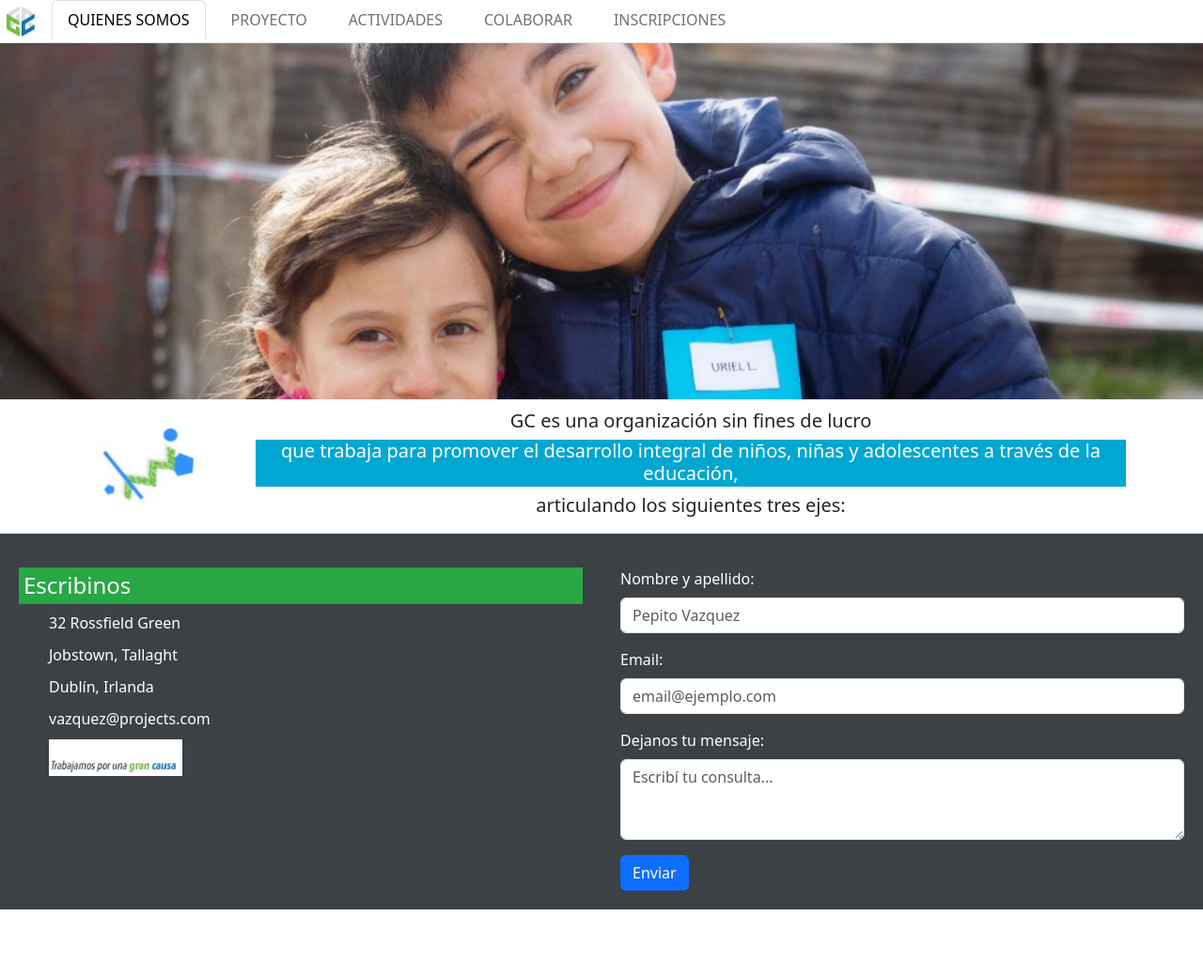
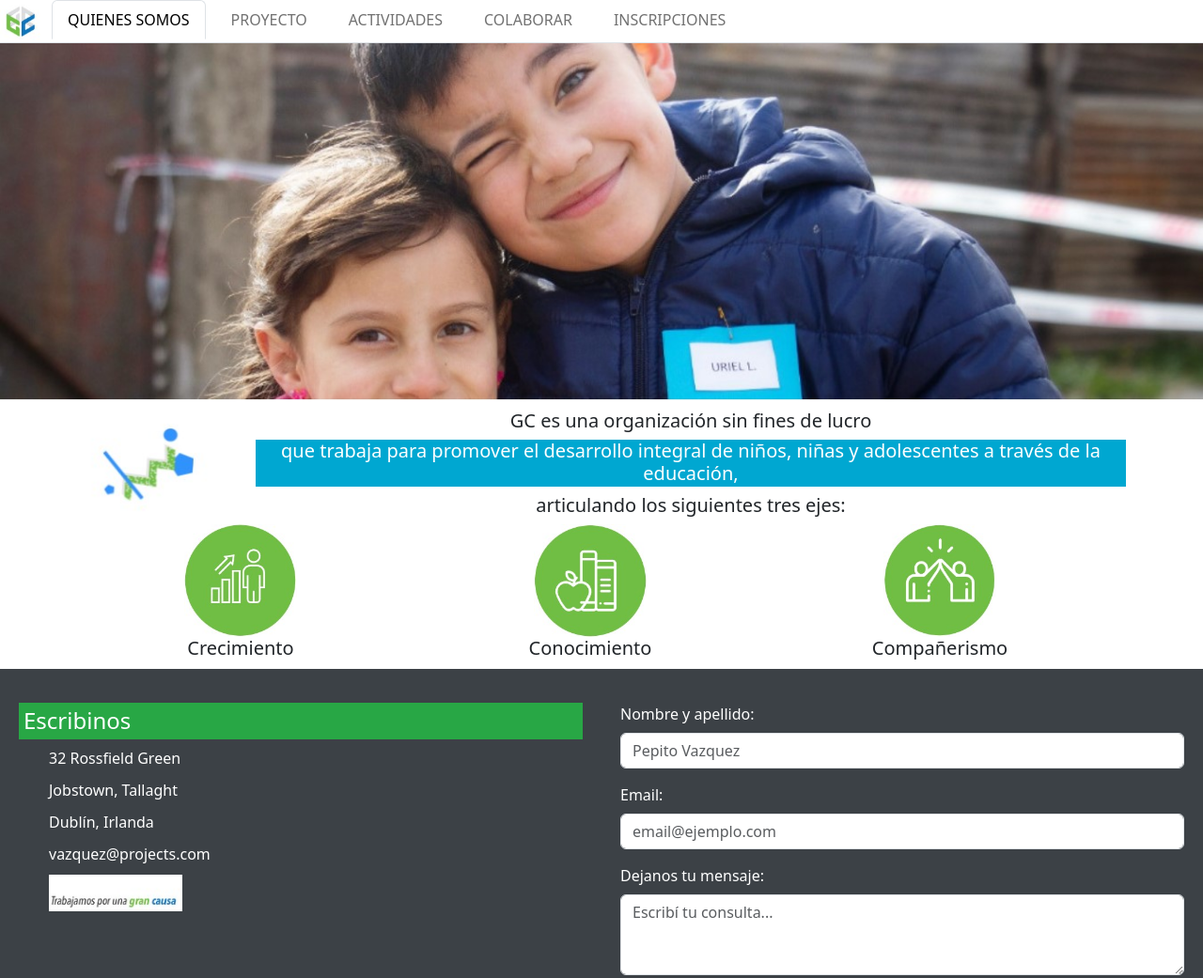
Before and after one commit to avazquez99/web_page_edIT, a plain HTML site: page index.html in a window 1280 px wide. Shown: the top 1041 px of the page at 94% size. Before the commit the page ends 968 px from the top, so only its background shows below. Drawn offline with nearby package versions, Linux system fonts and the light colour scheme.

Commit message:
Advance in index section

```diff
--- a/index.html
+++ b/index.html
@@ -77,9 +77,18 @@
           <h5>articulando los siguientes tres ejes:</h5>
         </div>
         <div class="row">
-          <div class="col"></div>
-          <div class="col"></div>
-          <div class="col"></div>
+          <div class="col-sm-4" style="display: flex; flex-direction: column; align-items: center;">
+            <img style="width: 120px; height: 120px;" src="images/growing-pillar.jpg" alt="growing-pillar">
+            <h5 style="padding: 0; margin: 0;">Crecimiento</h5>
+          </div>
+          <div class="col-sm-4" style="display: flex; flex-direction: column; align-items: center;">
+            <img style="width: 120px; height: 120px;" src="images/knowledge-pillar.jpg" alt="knowledge-pillar">
+            <h5 style="padding: 0; margin: 0;">Conocimiento</h5>
+          </div>
+          <div class="col-sm-4" style="display: flex; flex-direction: column; align-items: center;">
+            <img style="width: 120px; height: 120px;" src="images/friendship-pillar.jpg" alt="friendship-pillar">
+            <h5 style="padding: 0; margin: 0;">Compañerismo</h5>
+          </div>
         </div>
       </div>
     </div>
--- a/sections/section styles/inscripciones.css
+++ b/sections/section styles/inscripciones.css
@@ -67,7 +67,7 @@ textarea {
 }
 
 button {
-    background-color: #008000;
+    background-color: #4CAF50;
     color: #ffffff;
     border-radius: 5px;
     padding: 10px 20px;
--- a/sections/section styles/quienes-somos.css
+++ b/sections/section styles/quienes-somos.css
@@ -20,7 +20,7 @@ a {
 
 /*Section2*/
 .card-header {
-    background-color: #0aa10a;
+    background-color: #4CAF50;
     color: #ffffff;
     text-align: center;
     font-size: 30px;
```
